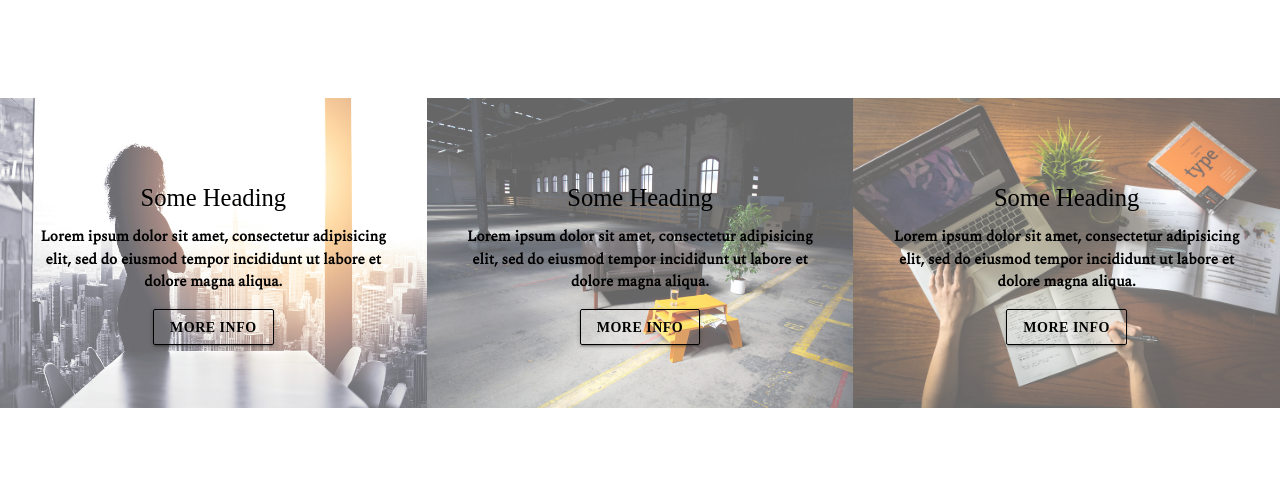
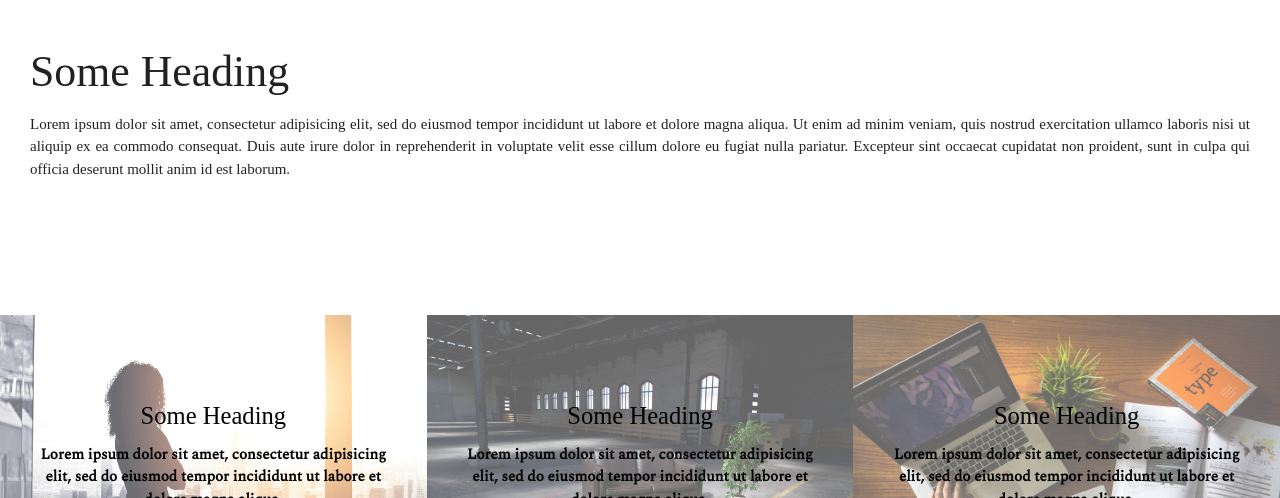
Before and after one commit to RKD1996/relentless, a plain HTML site: page index.html in a window 1280 px wide. Shown: the part 602-1100 px from the top of the page. Drawn offline with nearby package versions, Linux system fonts and the light colour scheme; a web font is replaced by a local one.

Commit message:
added a home head text in home.html

```diff
--- a/index.html
+++ b/index.html
@@ -36,6 +36,10 @@
         <div class="parallax-text-desc">We Bring The Technology To your Door Steps</div>
       </div>
     </div>
+  </div>
+  <div class="home-content-slot">
+    <h3>Some Heading</h3>
+    <p>Lorem ipsum dolor sit amet, consectetur adipisicing elit, sed do eiusmod tempor incididunt ut labore et dolore magna aliqua. Ut enim ad minim veniam, quis nostrud exercitation ullamco laboris nisi ut aliquip ex ea commodo consequat. Duis aute irure dolor in reprehenderit in voluptate velit esse cillum dolore eu fugiat nulla pariatur. Excepteur sint occaecat cupidatat non proident, sunt in culpa qui officia deserunt mollit anim id est laborum.</p>
   </div>
   <div class="content row">
     <div class="col l4 s12 home">
--- a/master.scss
+++ b/master.scss
@@ -165,6 +165,13 @@
         }
       }
     }
+  }
+}
+
+.home-content-slot{
+  padding: 20px 30px;
+  p{
+    text-align: justify;
   }
 }
 .content{
```
Also changed, not shown: master.css.
